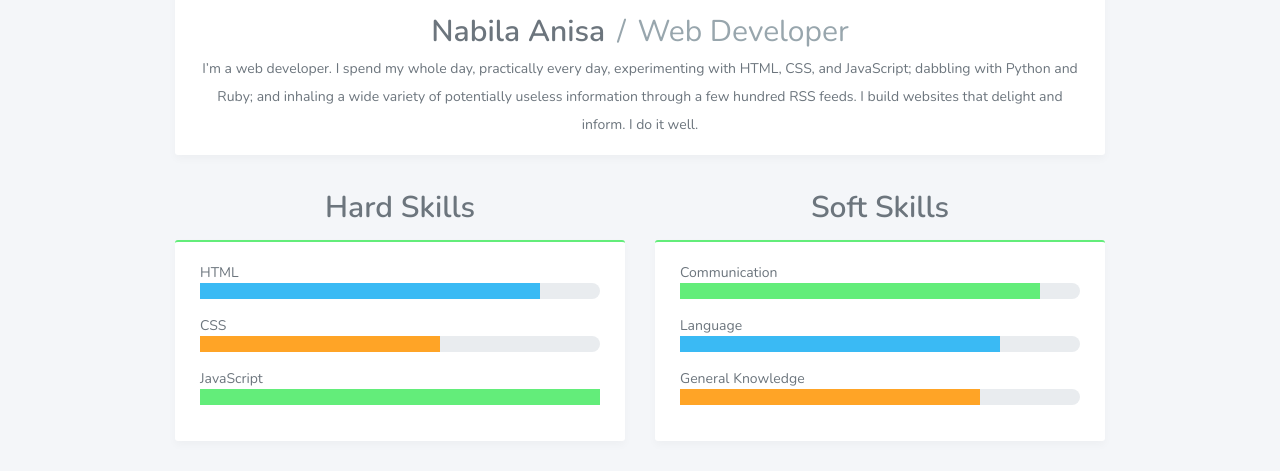
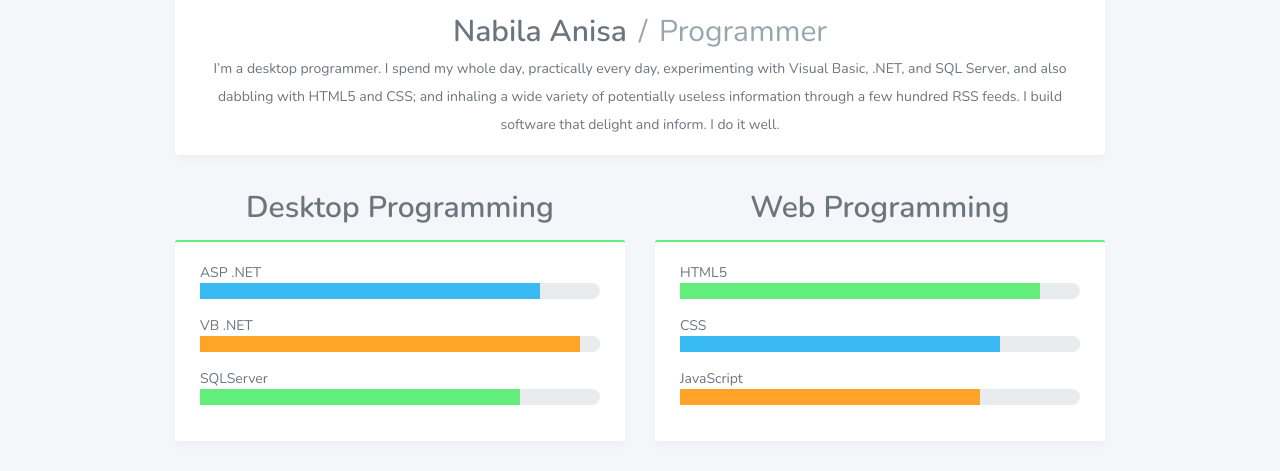
Before and after one commit to NabilaAnisa/Excercise-1, a plain HTML site: page index.html in a window 1280 px wide. Shown: the part 402-873 px from the top of the page. Drawn offline with nearby package versions, Linux system fonts and the light colour scheme.

Commit message:
Update index.html

```diff
--- a/index.html
+++ b/index.html
@@ -97,8 +97,8 @@
                 </div>
               </div>
               <div class="profile-widget-description pb-0 text-center">
-                <div class="profile-widget-name">Nabila Anisa <div class="text-muted d-inline font-weight-normal"><div class="slash"></div> Web Developer</div></div>
-                <p>I’m a web developer. I spend my whole day, practically every day, experimenting with HTML, CSS, and JavaScript; dabbling with Python and Ruby; and inhaling a wide variety of potentially useless information through a few hundred RSS feeds. I build websites that delight and inform. I do it well.</p>
+                <div class="profile-widget-name">Nabila Anisa <div class="text-muted d-inline font-weight-normal"><div class="slash"></div> Programmer</div></div>
+                <p>I’m a desktop programmer. I spend my whole day, practically every day, experimenting with Visual Basic, .NET, and SQL Server, and also dabbling with HTML5 and CSS; and inhaling a wide variety of potentially useless information through a few hundred RSS feeds. I build software that delight and inform. I do it well.</p>
               </div>
             </div>
           </div>
@@ -107,38 +107,38 @@
         <!-- progress -->
         <div class="row">
           <div class="col-sm-12 col-lg-6">
-            <div class="card-title text-center">Hard Skills</div>
+            <div class="card-title text-center">Desktop Programming</div>
             <div class="card card-success">
               <div class="card-body">
-                HTML
+                ASP .NET
                  <div class="progress mb-3">
                     <div class="progress-bar bg-info" role="progressbar" data-width="25%" aria-valuenow="85" aria-valuemin="0" aria-valuemax="80"></div>
                   </div>
-                  CSS
+                  VB .NET
                   <div class="progress mb-3">
-                    <div class="progress-bar bg-warning" role="progressbar" data-width="50%" aria-valuenow="60" aria-valuemin="0" aria-valuemax="100"></div>
+                    <div class="progress-bar bg-warning" role="progressbar" data-width="50%" aria-valuenow="95" aria-valuemin="0" aria-valuemax="100"></div>
                   </div>
-                  JavaScript
+                  SQLServer
                   <div class="progress mb-3">
-                    <div class="progress-bar bg-success" role="progressbar" data-width="100%" aria-valuenow="100" aria-valuemin="0" aria-valuemax="100"></div>
+                    <div class="progress-bar bg-success" role="progressbar" data-width="100%" aria-valuenow="80" aria-valuemin="0" aria-valuemax="100"></div>
                   </div>
 
               </div>
             </div>
           </div>
           <div class="col-sm-12 col-lg-6">
-            <div class="card-title text-center">Soft Skills</div>
+            <div class="card-title text-center">Web Programming</div>
             <div class="card card-success">
               <div class="card-body">
-                Communication
+                HTML5
                  <div class="progress mb-3">
                     <div class="progress-bar bg-success" role="progressbar" data-width="25%" aria-valuenow="90" aria-valuemin="0" aria-valuemax="100"></div>
                   </div>
-                  Language
+                  CSS
                   <div class="progress mb-3">
                     <div class="progress-bar bg-info" role="progressbar" data-width="50%" aria-valuenow="80" aria-valuemin="0" aria-valuemax="100"></div>
                   </div>
-                  General Knowledge
+                  JavaScript
                   <div class="progress mb-3">
                     <div class="progress-bar bg-warning" role="progressbar" data-width="75%" aria-valuenow="75" aria-valuemin="0" aria-valuemax="100"></div>
                   </div>
```
